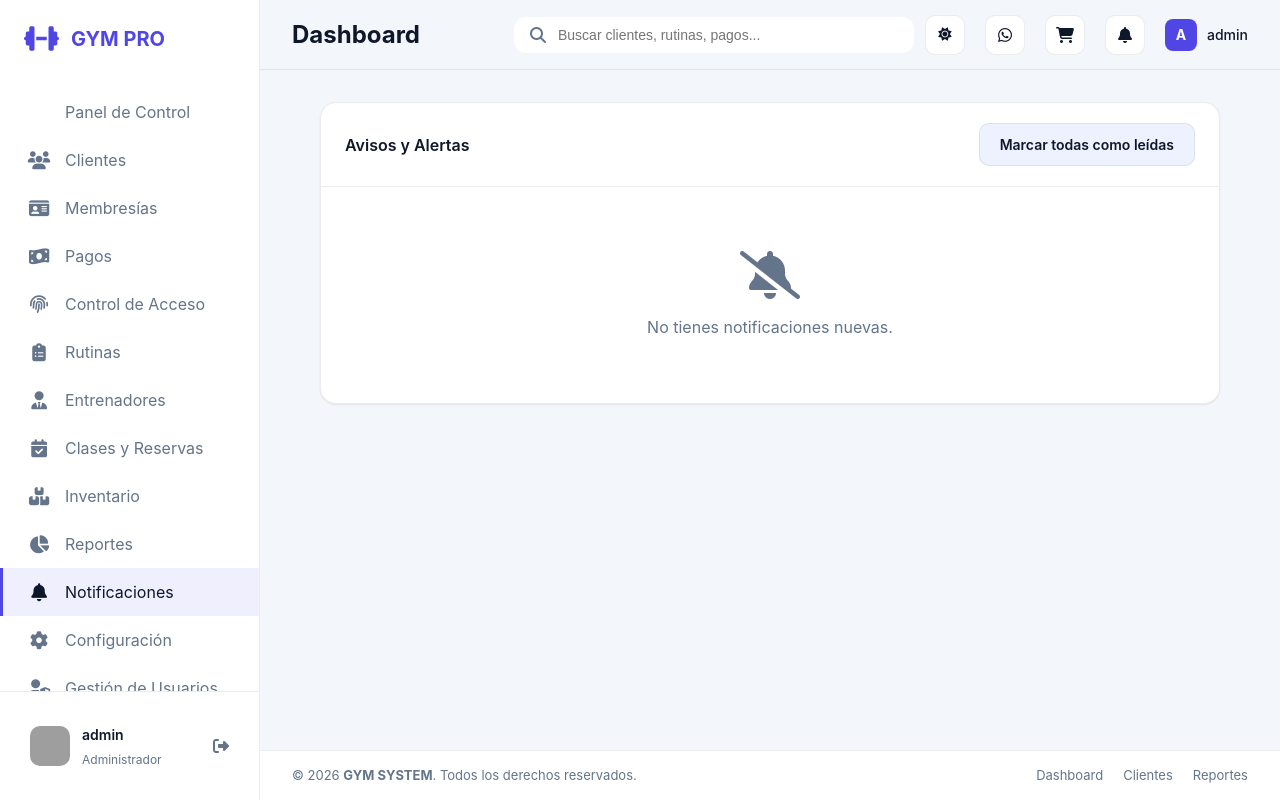
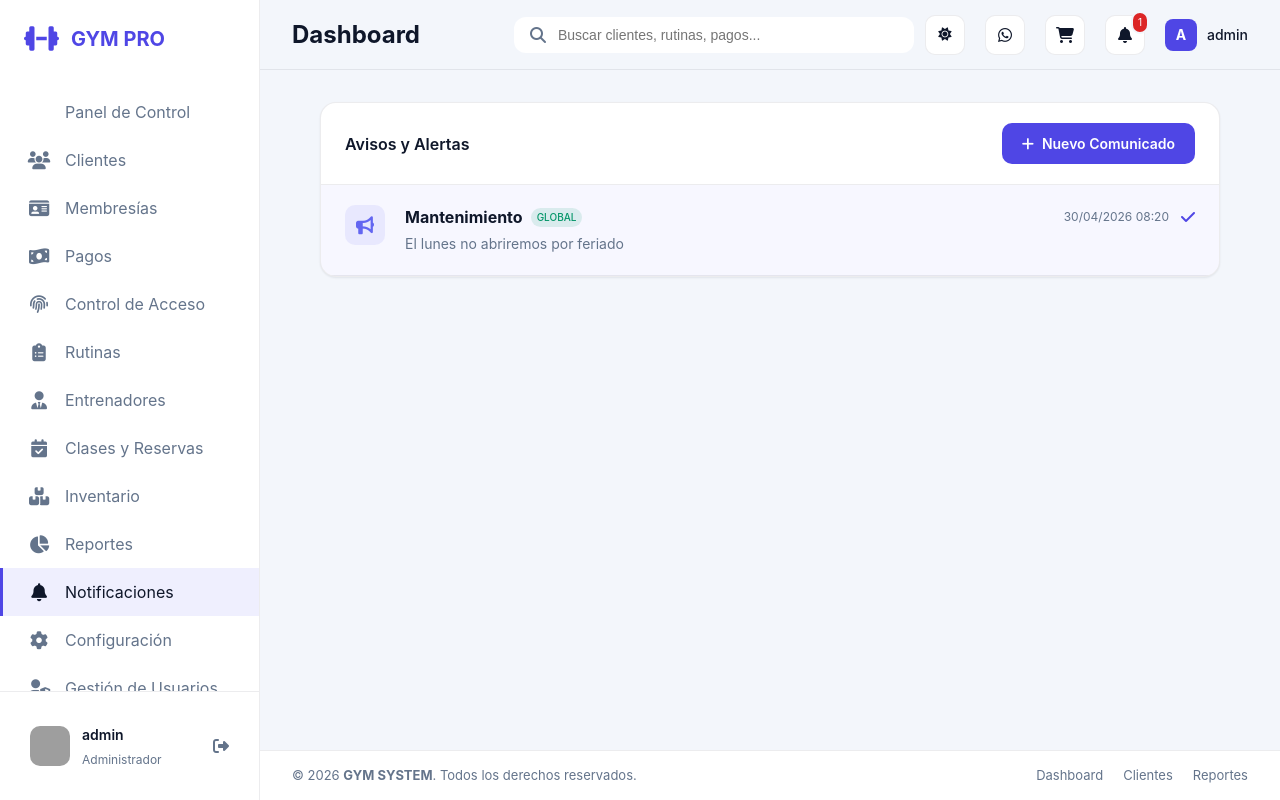
Before and after one commit to Guilder23/sistema-GYM, a Django app: page /notificaciones/ in a window 1280 px wide. Run offline with Django 5.2, Linux system fonts and the light colour scheme; a user stored in the database is signed in; data comes from the database, SQL or seed files in the repository; data that the repository does not hold is empty; grey boxes are pictures that could not be loaded.

Commit message:
Implementacion de comunicados

```diff
--- a/apps/core/context_processors.py
+++ b/apps/core/context_processors.py
@@ -16,9 +16,17 @@ def notifications_count(request):
     linked_client = get_linked_client(request.user)
     linked_trainer = get_linked_trainer(request.user)
 
+    from django.db.models import Q
     notifications = Notification.objects.filter(sent=True)
+
     if current_user_role == 'CLIENTE' and linked_client:
-        notifications = notifications.filter(recipient=linked_client)
+        notifications = notifications.filter(
+            Q(is_global=True) | Q(recipient_client=linked_client)
+        )
+    else:
+        notifications = notifications.filter(
+            Q(is_global=True) | Q(recipient_user=request.user)
+        )
 
     count = notifications.filter(is_read=False).count()
     return {
--- a/apps/notifications/admin.py
+++ b/apps/notifications/admin.py
@@ -3,6 +3,6 @@ from .models import Notification
 
 @admin.register(Notification)
 class NotificationAdmin(admin.ModelAdmin):
-    list_display = ('title', 'notification_type', 'recipient', 'sent', 'is_read', 'created_at')
-    list_filter = ('notification_type', 'sent', 'is_read')
+    list_display = ('title', 'notification_type', 'is_global', 'sent', 'is_read', 'created_at')
+    list_filter = ('notification_type', 'is_global', 'sent', 'is_read')
     search_fields = ('title', 'message')
--- a/apps/notifications/models.py
+++ b/apps/notifications/models.py
@@ -1,5 +1,6 @@
 from django.db import models
 from django.utils import timezone
+from django.conf import settings
 from apps.clients.models import Client
 
 class Notification(models.Model):
@@ -9,15 +10,23 @@ class Notification(models.Model):
         ('CLASE_RECORDATORIO', 'Recordatorio de clase'),
         ('PROMOCION', 'Promoción'),
         ('SISTEMA', 'Sistema'),
+        ('COMUNICADO', 'Comunicado General'),
     ]
     title = models.CharField(max_length=160)
     message = models.TextField()
     notification_type = models.CharField(max_length=50, choices=TYPES)
-    recipient = models.ForeignKey(Client, on_delete=models.CASCADE, null=True, blank=True, related_name='notifications')
+
+    # Recipient can be a specific Client or a Django User (for staff)
+    recipient_client = models.ForeignKey(Client, on_delete=models.CASCADE, null=True, blank=True, related_name='notifications')
+    recipient_user = models.ForeignKey(settings.AUTH_USER_MODEL, on_delete=models.CASCADE, null=True, blank=True, related_name='notifications')
+
+    # If both are null, it's a global announcement
+    is_global = models.BooleanField(default=False)
+
     is_read = models.BooleanField(default=False)
     created_at = models.DateTimeField(auto_now_add=True)
     scheduled_date = models.DateTimeField(null=True, blank=True)
-    sent = models.BooleanField(default=False)
+    sent = models.BooleanField(default=True) # Set to true by default for simple creation
 
     def __str__(self):
         return self.title
--- a/apps/notifications/urls.py
+++ b/apps/notifications/urls.py
@@ -3,4 +3,6 @@ from . import views
 
 urlpatterns = [
     path('', views.notification_list, name='notification_list'),
+    path('comunicado/nuevo/', views.create_announcement, name='create_announcement'),
+    path('<int:notification_id>/leer/', views.mark_as_read, name='mark_notification_as_read'),
 ]
--- a/apps/notifications/views.py
+++ b/apps/notifications/views.py
@@ -1,4 +1,6 @@
-from django.shortcuts import render
+from django.shortcuts import render, redirect
+from django.contrib import messages
+from django.db.models import Q
 from .models import Notification
 from apps.core.models import UserProfile
 from apps.core.permissions import get_linked_client, get_user_role, role_required
@@ -11,8 +13,63 @@ from apps.core.permissions import get_linked_client, get_user_role, role_require
     UserProfile.ROLE_CLIENT,
 )
 def notification_list(request):
-    notifications = Notification.objects.filter(sent=True).order_by('-created_at')
-    if get_user_role(request.user) == UserProfile.ROLE_CLIENT:
-        notifications = notifications.filter(recipient=get_linked_client(request.user))
-    context = {'notifications': notifications}
+    user_role = get_user_role(request.user)
+
+    # Base filter: sent and either global or specifically for this user/client
+    notifications = Notification.objects.filter(sent=True)
+
+    if user_role == UserProfile.ROLE_CLIENT:
+        client = get_linked_client(request.user)
+        notifications = notifications.filter(
+            Q(is_global=True) | Q(recipient_client=client)
+        )
+    else:
+        # For staff roles (Admin, Reception, Trainer)
+        notifications = notifications.filter(
+            Q(is_global=True) | Q(recipient_user=request.user)
+        )
+
+    notifications = notifications.order_by('-created_at')
+
+    context = {
+        'notifications': notifications,
+        'user_role': user_role
+    }
     return render(request, 'notifications/notification_list.html', context)
+
+
+@role_required(UserProfile.ROLE_ADMIN)
+def create_announcement(request):
+    if request.method == 'POST':
+        title = request.POST.get('title')
+        message = request.POST.get('message')
+
+        if title and message:
+            Notification.objects.create(
+                title=title,
+                message=message,
+                notification_type='COMUNICADO',
+                is_global=True,
+                sent=True
+            )
+            messages.success(request, 'Comunicado enviado a todos los usuarios.')
+            return redirect('notification_list')
+        else:
+            messages.error(request, 'Título y mensaje son obligatorios.')
+
+    return render(request, 'notifications/announcement_form.html')
+
+
+@role_required(
+    UserProfile.ROLE_ADMIN,
+    UserProfile.ROLE_RECEPTION,
+    UserProfile.ROLE_TRAINER,
+    UserProfile.ROLE_CLIENT,
+)
+def mark_as_read(request, notification_id):
+    # This logic would ideally verify the recipient, but for simplicity:
+    notification = Notification.objects.filter(id=notification_id).first()
+    if notification:
+        notification.is_read = True
+        notification.save()
+    return redirect('notification_list')
--- a/templates/notifications/notification_list.html
+++ b/templates/notifications/notification_list.html
@@ -6,24 +6,46 @@
 <div class="card" style="max-width: 900px; margin: 0 auto;">
     <div class="card-header">
         <h3 class="card-title">Avisos y Alertas</h3>
-        <a href="#" class="btn btn-secondary btn-sm">Marcar todas como leídas</a>
+        <div style="display: flex; gap: 10px;">
+            {% if request.user.profile.role == 'ADMIN' %}
+            <a href="{% url 'create_announcement' %}" class="btn btn-primary btn-sm">
+                <i class="fas fa-plus"></i> Nuevo Comunicado
+            </a>
+            {% endif %}
+        </div>
     </div>
     <div class="card-body" style="padding: 0;">
         {% for notification in notifications %}
-        <div style="padding: 20px 24px; border-bottom: 1px solid var(--border-color); display: flex; gap: 20px; align-items: flex-start; {% if not notification.sent %}background: rgba(99, 102, 241, 0.05);{% endif %}">
+        <div style="padding: 20px 24px; border-bottom: 1px solid var(--border-color); display: flex; gap: 20px; align-items: flex-start; {% if not notification.is_read %}background: rgba(99, 102, 241, 0.05);{% endif %}">
             <div style="width: 40px; height: 40px; border-radius: 10px; background: rgba(99, 102, 241, 0.1); color: #6366f1; display: flex; align-items: center; justify-content: center; font-size: 18px;">
-                <i class="fas fa-{% if 'vencimiento' in notification.title|lower %}clock{% elif 'pago' in notification.title|lower %}money-bill{% else %}bell{% endif %}"></i>
+                <i class="fas fa-{% if notification.notification_type == 'COMUNICADO' %}bullhorn{% elif 'vencimiento' in notification.title|lower %}clock{% elif 'pago' in notification.title|lower %}money-bill{% else %}bell{% endif %}"></i>
             </div>
             <div style="flex: 1;">
                 <div style="display: flex; justify-content: space-between; align-items: center; margin-bottom: 4px;">
-                    <h4 style="font-size: 16px;">{{ notification.title }}</h4>
-                    <span style="font-size: 12px; color: var(--text-muted);">{{ notification.created_at|date:"d/m/Y H:i" }}</span>
+                    <div style="display: flex; align-items: center; gap: 8px;">
+                        <h4 style="font-size: 16px;">{{ notification.title }}</h4>
+                        {% if notification.is_global %}
+                            <span class="badge-status status-active" style="font-size: 10px; padding: 2px 6px;">GLOBAL</span>
+                        {% endif %}
+                    </div>
+                    <div style="display: flex; align-items: center; gap: 12px;">
+                        <span style="font-size: 12px; color: var(--text-muted);">{{ notification.created_at|date:"d/m/Y H:i" }}</span>
+                        {% if not notification.is_read %}
+                        <a href="{% url 'mark_notification_as_read' notification.id %}" title="Marcar como leída" style="color: var(--color-primary);"><i class="fas fa-check"></i></a>
+                        {% endif %}
+                    </div>
                 </div>
                 <p style="font-size: 14px; color: var(--text-muted); line-height: 1.6;">{{ notification.message }}</p>
-                {% if notification.client %}
+
+                {% if notification.recipient_client %}
                 <div style="margin-top: 12px; display: flex; align-items: center; gap: 8px;">
-                    <span style="font-size: 12px; font-weight: 600;">Cliente:</span>
-                    <a href="{% url 'client_detail' notification.client.id %}" style="font-size: 12px; color: var(--color-primary); text-decoration: none;">{{ notification.client.full_name }}</a>
+                    <span style="font-size: 12px; font-weight: 600;">Destinatario:</span>
+                    <span style="font-size: 12px; color: var(--color-primary);">{{ notification.recipient_client.full_name }} (Cliente)</span>
+                </div>
+                {% elif notification.recipient_user %}
+                <div style="margin-top: 12px; display: flex; align-items: center; gap: 8px;">
+                    <span style="font-size: 12px; font-weight: 600;">Destinatario:</span>
+                    <span style="font-size: 12px; color: var(--color-primary);">{{ notification.recipient_user.username }} ({{ notification.recipient_user.profile.role_label }})</span>
                 </div>
                 {% endif %}
             </div>
```
Also changed, not shown: templates/notifications/announcement_form.html (added, +30 -0 lines), apps/notifications/migrations/0002_remove_notification_recipient_notification_is_global_and_more.py (added), db.sqlite3.
